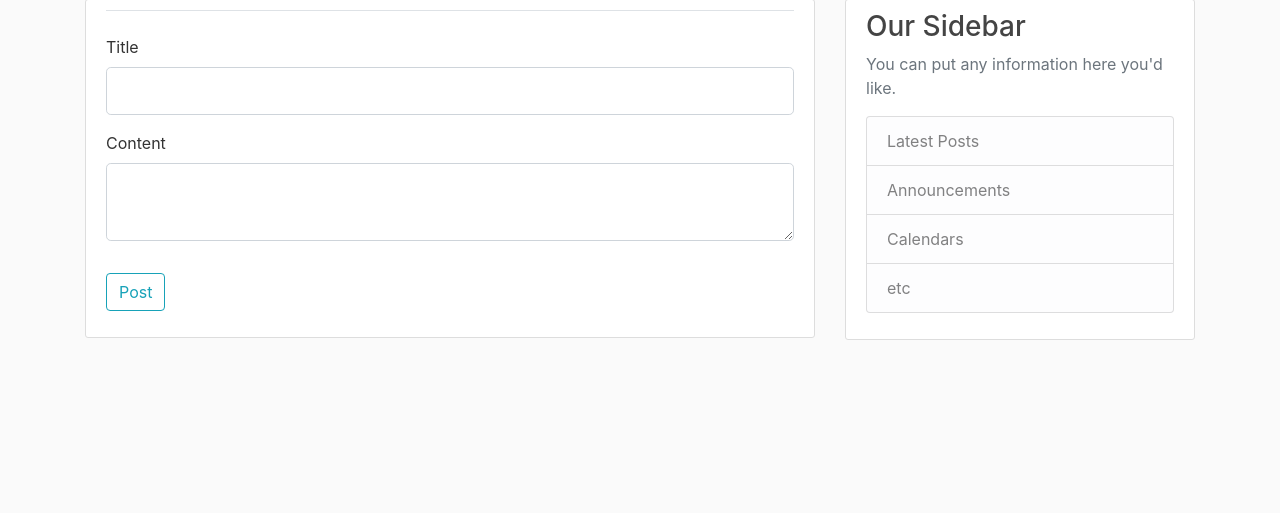
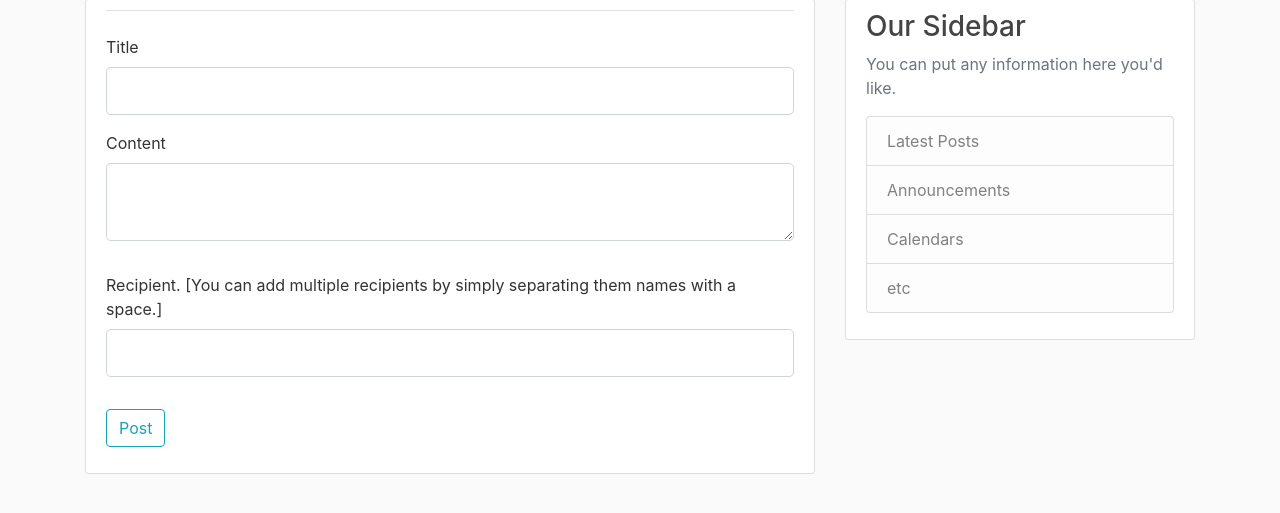
Before and after one commit to stropczyk/flaskblog, a Flask app: page /post/new in a window 1280 px wide. Shown: the part 81-594 px from the top of the page. Run offline with Flask 2, Linux system fonts and the light colour scheme; a user stored in the database is signed in; a database or web service that is not in the repository returns one stand-in record (values such as "Sample title"); some libraries are stand-ins or nearby versions.

Commit message:
wszytsko zrobione

```diff
--- a/flaskblog/models.py
+++ b/flaskblog/models.py
@@ -1,4 +1,5 @@
 from flaskblog import db, login_manager
+import json
 
 
 class User:
@@ -35,3 +36,13 @@ def get_next_sequence(name):
         update={"$inc": {"seq": 1}},
     )
     return new_id['seq']
+
+
+def add_to_json(task):
+    with open('flaskblog/posts.json') as old_file:
+        posts = json.load(old_file)
+    new_posts = posts
+    new_posts.append(task)
+
+    with open('flaskblog/posts.json', 'w') as new_file:
+        json.dump(new_posts, new_file)
--- a/flaskblog/posts/forms.py
+++ b/flaskblog/posts/forms.py
@@ -1,9 +1,22 @@
+from flaskblog import db
 from flask_wtf import FlaskForm
 from wtforms import StringField, SubmitField, TextAreaField
-from wtforms.validators import DataRequired
+from wtforms.validators import DataRequired, ValidationError
 
 
 class PostForm(FlaskForm):
     title = StringField('Title', validators=[DataRequired()])
     content = TextAreaField('Content', validators=[DataRequired()])
+
+    r_text = '''Recipient. [You can add multiple recipients by simply separating them names with a space.]'''
+
+    recipient = StringField(r_text)
     submit = SubmitField('Post')
+
+    def validate_recipient(self, recipient):
+        if recipient.data:
+            recipients = recipient.data.split(' ')
+            for user in recipients:
+                user = db.cx['flaskblog']['users'].find_one({"username": user})
+                if not user:
+                    raise ValidationError("Some user's username is incorrect. Please check and try again.")
--- a/flaskblog/posts/routes.py
+++ b/flaskblog/posts/routes.py
@@ -3,7 +3,8 @@ from flask import (render_template, url_for, flash,
 from flask_login import current_user, login_required
 from flaskblog import db
 from flaskblog.posts.forms import PostForm
-from flaskblog.models import get_next_sequence
+from flaskblog.posts.utils import send_notification
+from flaskblog.models import get_next_sequence, add_to_json
 from datetime import datetime
 
 posts = Blueprint('posts', __name__)
@@ -14,15 +15,26 @@ posts = Blueprint('posts', __name__)
 def new_post():
     form = PostForm()
     if form.validate_on_submit():
+        _id = get_next_sequence("userid")
         db.cx.flaskblog.posts.insert_one({
-            "_id": get_next_sequence("userid"),
+            "_id": _id,
             "title": form.title.data,
             "content": form.content.data,
             "author": current_user.username,
             "date_posted": datetime.utcnow()
         }
         )
+        if form.recipient.data:
+            recipients = form.recipient.data.split(' ')
+            send_notification(current_user.username, recipients)
         flash('Your post has been created!', 'success')
+        task = {
+            "_id": _id,
+            "title": form.title.data,
+            "content": form.content.data,
+            "author": current_user.username
+        }
+        add_to_json(task)
         return redirect(url_for('main.home'))
     return render_template('create_post.html', title='New Post', form=form)
 
--- a/flaskblog/templates/create_post.html
+++ b/flaskblog/templates/create_post.html
@@ -32,6 +32,21 @@
                 {% endif %}
             </div>
         </fieldset>
+        <fieldset class="form-group">
+            <div class="form-group">
+                {{ form.recipient.label(class="form-control-label") }}
+                {% if form.recipient.errors %}
+                    {{ form.recipient(class="form-control form-control-lg is-invalid") }}
+                    <div class="invalid-feedback">
+                        {% for error in form.recipient.errors %}
+                            <span>{{ error }}</span>
+                        {% endfor %}
+                    </div>
+                {% else %}
+                    {{ form.recipient(class="form-control form-control-lg") }}
+                {% endif %}
+            </div>
+        </fieldset>
         <div class="form-group">
             {{ form.submit(class="btn btn-outline-info") }}
         </div>
--- a/run.py
+++ b/run.py
@@ -1,6 +1,8 @@
-from flaskblog import create_app
+from flaskblog import create_app, generate_json_file, check_json_file
 
 app = create_app()
+generate_json_file()
+check_json_file()
 
 if __name__ == '__main__':
     app.run(debug=True)
```
Also changed, not shown: flaskblog/__init__.py (+30 -0 lines), flaskblog/posts.json (added, +1 -0 lines), flaskblog/posts/utils.py (added, +15 -0 lines).
